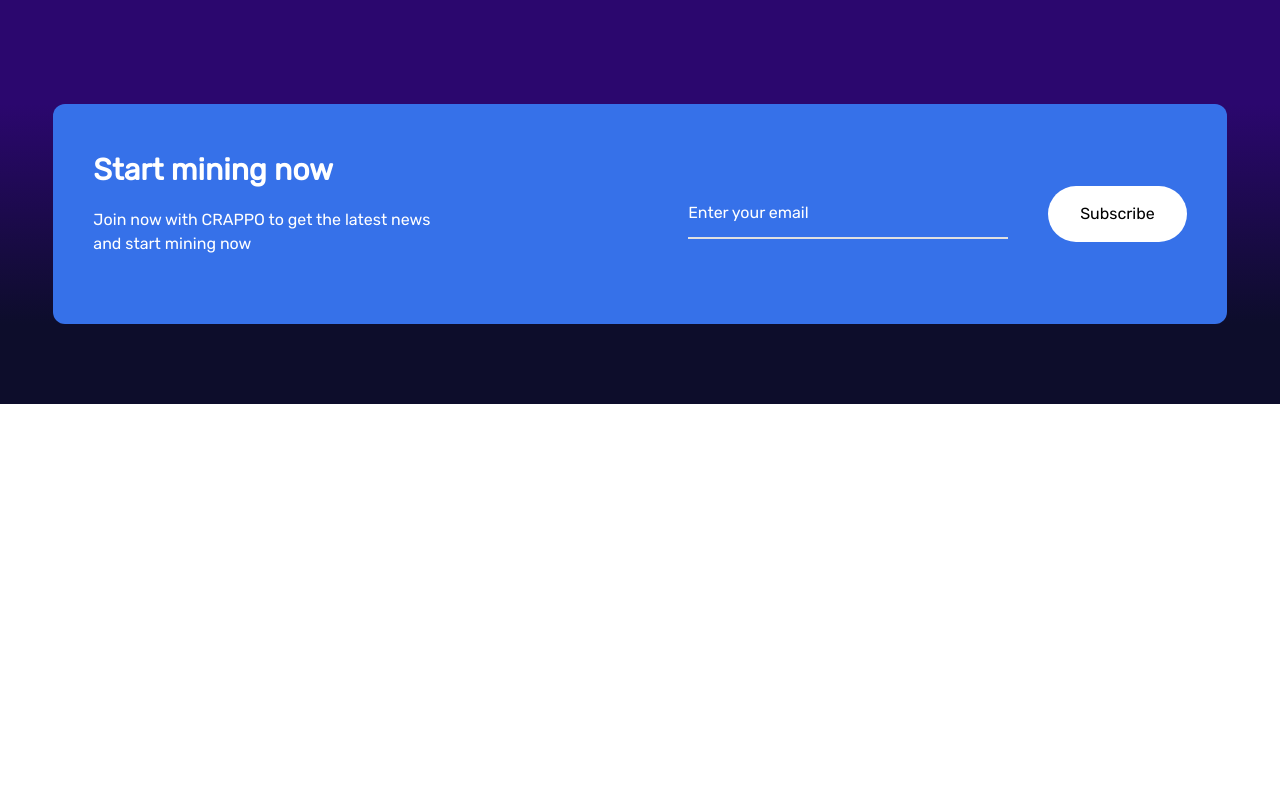
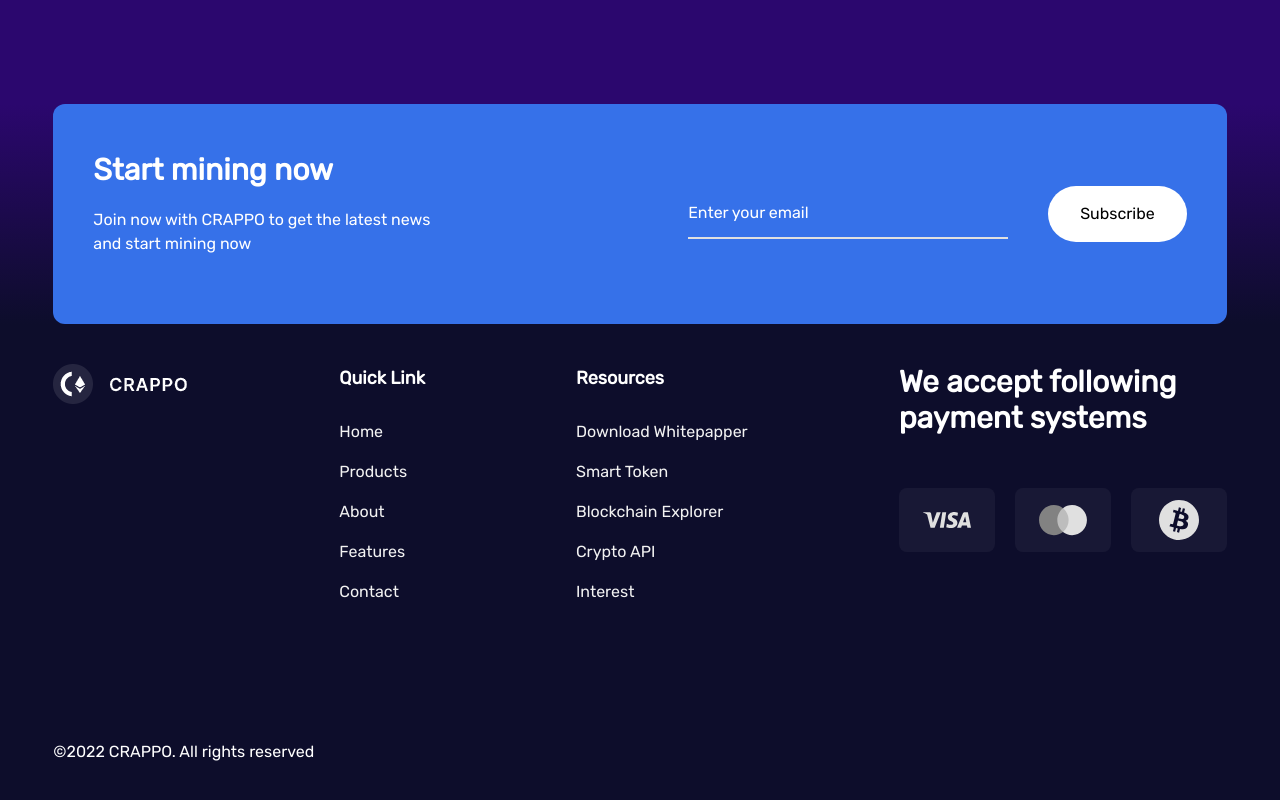
Before and after one commit to danyalbani240/Crappo, a Nuxt app: page / in a window 1280 px wide. Shown: the part 4603-5403 px from the top of the page. Before the commit the page ends 5007 px from the top, so only its background shows below. Built offline with nearby package versions, Linux system fonts and the light colour scheme; what vuetrend would draw is missing.

Commit message:
adding footer,

```diff
--- /dev/null
+++ b/components/footer.vue
@@ -0,0 +1,140 @@
+<template>
+  <div
+    class="flex flex-col mx-auto w-11/12 bg-primary text-Neutral-white pt-10 "
+  >
+    <div class="flex justify-between mb-32">
+      <div><img src="../assets\images\images.png" /></div>
+      <div class="flex flex-col">
+        <p class="text-Neutral-white text-lg font-extrabold mb-5">Quick Link</p>
+        <div class="flex flex-col">
+          <p class="text-Neutral-Grey6 py-2">Home</p>
+          <p class="text-Neutral-Grey6 py-2">Products</p>
+          <p class="text-Neutral-Grey6 py-2">About</p>
+          <p class="text-Neutral-Grey6 py-2">Features</p>
+          <p class="text-Neutral-Grey6 py-2">Contact</p>
+        </div>
+      </div>
+      <div class="flex flex-col">
+        <p class="text-Neutral-white mb-5 font-extrabold text-lg">Resources</p>
+        <div class="flex flex-col">
+          <p class="text-Neutral-Grey6 py-2">
+            Download Whitepapper
+          </p>
+          <p class="text-Neutral-Grey6 py-2">Smart Token</p>
+          <p class="text-Neutral-Grey6 py-2">Blockchain Explorer</p>
+          <p class="text-Neutral-Grey6 py-2">Crypto API</p>
+          <p class="text-Neutral-Grey6 py-2">
+            Interest
+          </p>
+        </div>
+      </div>
+      <div class="flex flex-col">
+        <p class="text-3xl font-extrabold mb-5">
+          We accept following <br />
+          payment systems
+        </p>
+        <div class="flex mt-8">
+          <svg
+            width="96"
+            height="64"
+            viewBox="0 0 96 64"
+            fill="none"
+            xmlns="http://www.w3.org/2000/svg"
+          >
+            <rect opacity="0.05" width="96" height="64" rx="8" fill="#E0E0E0" />
+            <g clip-path="url(#clip0_1:491)">
+              <path
+                d="M58.8931 24.6551C57.7776 24.213 56.5985 23.9912 55.4112 24C51.5718 24 48.8602 26.1037 48.841 29.1236C48.817 31.3421 50.7679 32.5924 52.2437 33.3336C53.7579 34.0958 54.2642 34.576 54.2594 35.2573C54.2498 36.2935 53.05 36.7633 51.9341 36.7633C50.4008 36.7633 49.5633 36.531 48.2747 35.9489L47.7972 35.7062L47.2525 39.1828C48.1859 39.6056 49.8681 39.9684 51.6054 39.9998C55.6872 39.9998 58.3556 37.9091 58.3868 34.6961C58.4204 32.9238 57.3645 31.5849 55.1425 30.4782C53.7915 29.7604 52.954 29.2802 52.954 28.552C52.954 27.9073 53.6715 27.2182 55.1713 27.2182C56.1694 27.192 57.1614 27.3957 58.082 27.8159L58.442 27.9908L58.9867 24.6316L58.8931 24.6551ZM68.8564 24.2819H65.8569C64.9234 24.2819 64.2203 24.5612 63.8124 25.5687L58.0436 39.7831H62.1254L62.9413 37.4523L67.923 37.4575C68.0405 38.003 68.4005 39.7831 68.4005 39.7831H71.9999L68.8564 24.2819ZM43.3194 24.1514H47.2093L44.776 39.6604H40.891L43.3194 24.1462V24.1514ZM33.4449 32.6994L33.8481 34.8527L37.6491 24.2819H41.7693L35.6478 39.7622H31.5372L28.1777 26.6545C28.1233 26.4383 27.9955 26.2527 27.8202 26.135C26.6093 25.4547 25.3263 24.9384 23.9999 24.5977L24.0527 24.2715H30.3134C31.1629 24.308 31.8468 24.5977 32.0747 25.5843L33.4425 32.7072V32.6994H33.4449ZM64.0571 34.2811L65.6073 29.9431C65.5881 29.9901 65.9265 29.0479 66.1232 28.4658L66.3896 29.8048L67.2894 34.2785H64.0547V34.2811H64.0571Z"
+                fill="#E0E0E0"
+              />
+            </g>
+            <defs>
+              <clipPath id="clip0_1:491">
+                <rect
+                  width="48"
+                  height="48"
+                  fill="white"
+                  transform="translate(24 8)"
+                />
+              </clipPath>
+            </defs>
+          </svg>
+          <div class="mx-5">
+            <svg
+              width="96"
+              height="64"
+              viewBox="0 0 96 64"
+              fill="none"
+              xmlns="http://www.w3.org/2000/svg"
+            >
+              <rect
+                opacity="0.05"
+                width="96"
+                height="64"
+                rx="8"
+                fill="#E0E0E0"
+              />
+              <path
+                d="M41.4935 20.2275H54.4592V43.9539H41.4935V20.2275Z"
+                fill="#BDBDBD"
+              />
+              <path
+                d="M42.3167 32.091C42.3167 27.2703 44.5393 22.9945 47.9556 20.2277C45.4449 18.2156 42.2756 17 38.8181 17C30.6268 17 24 23.7489 24 32.091C24 40.4328 30.6268 47.1819 38.8179 47.1819C42.2754 47.1819 45.4448 45.9663 47.9556 43.954C44.5393 41.2293 42.3167 36.9116 42.3167 32.091V32.091Z"
+                fill="#828282"
+              />
+              <path
+                d="M71.9524 32.091C71.9524 40.4328 65.3256 47.1819 57.1345 47.1819C53.677 47.1819 50.5076 45.9663 47.9968 43.954C51.4543 41.1875 53.6359 36.9116 53.6359 32.091C53.6359 27.2703 51.4131 22.9945 47.9968 20.2277C50.5075 18.2156 53.677 17 57.1345 17C65.3256 17 71.9526 23.7909 71.9526 32.091H71.9524Z"
+                fill="#E0E0E0"
+              />
+            </svg>
+          </div>
+          <svg
+            width="96"
+            height="64"
+            viewBox="0 0 96 64"
+            fill="none"
+            xmlns="http://www.w3.org/2000/svg"
+          >
+            <rect opacity="0.05" width="96" height="64" rx="8" fill="#E0E0E0" />
+            <g clip-path="url(#clip0_1:480)">
+              <path
+                d="M67.4018 36.8368C64.7296 47.5568 53.8685 54.0733 43.1638 51.401C32.4435 48.7288 25.927 37.8682 28.5993 27.1637C31.2715 16.4437 42.1168 9.9271 52.8371 12.5994C63.5418 15.256 70.0742 26.1166 67.4018 36.8368Z"
+                fill="#E0E0E0"
+              />
+              <path
+                d="M57.5231 29.5081C57.9138 26.8518 55.8981 25.4143 53.1169 24.4612L54.0231 20.8518L51.8356 20.3049L50.9606 23.8206C50.3825 23.6799 49.7888 23.5393 49.195 23.4143L50.07 19.8831L47.8825 19.3362L46.9919 22.9299C46.5075 22.8206 46.0388 22.7112 45.5856 22.6018V22.5862L42.5544 21.8362L41.9763 24.1799C41.9763 24.1799 43.6013 24.5549 43.57 24.5706C44.4606 24.7893 44.6169 25.3831 44.5856 25.8518L43.5544 29.9612C43.6169 29.9768 43.695 29.9924 43.7888 30.0393C43.7106 30.0237 43.6325 30.0081 43.5544 29.9768L42.1169 35.7268C42.0075 35.9924 41.7263 36.3987 41.1169 36.2424C41.1325 36.2737 39.5231 35.8518 39.5231 35.8518L38.4294 38.3674L41.2888 39.0862C41.82 39.2268 42.3356 39.3518 42.8513 39.4924L41.945 43.1331L44.1325 43.6799L45.0388 40.0706C45.6325 40.2268 46.2263 40.3831 46.7888 40.5237L45.8981 44.1174L48.0856 44.6643L48.9919 41.0237C52.7419 41.7268 55.5544 41.4456 56.7263 38.0549C57.6794 35.3362 56.6794 33.7581 54.7106 32.7268C56.1638 32.3987 57.2419 31.4456 57.5231 29.5081ZM52.5075 36.5393C51.8356 39.2581 47.2419 37.7893 45.7575 37.4143L46.9606 32.5862C48.445 32.9612 53.2263 33.6956 52.5075 36.5393ZM53.195 29.4612C52.57 31.9456 48.7575 30.6799 47.5231 30.3674L48.6169 25.9924C49.8513 26.3049 53.8356 26.8831 53.195 29.4612Z"
+                fill="#0D0D2B"
+              />
+            </g>
+            <defs>
+              <clipPath id="clip0_1:480">
+                <rect
+                  width="40"
+                  height="40"
+                  fill="white"
+                  transform="translate(28 12)"
+                />
+              </clipPath>
+            </defs>
+          </svg>
+        </div>
+      </div>
+    </div>
+    <div class="flex">
+      <p>©2022 CRAPPO. All rights reserved</p>
+      <div class="flex">
+        <div class="item"></div>
+        <div class="item"></div>
+        <div class="item"></div>
+        <div class="item"></div>
+        <div class="item"></div>
+      </div>
+    </div>
+  </div>
+</template>
+
+<script>
+export default {};
+</script>
+
+<style></style>
--- a/pages/index.vue
+++ b/pages/index.vue
@@ -5,6 +5,7 @@
     <CrappoSecurity />
     <Features />
     <Start-mining />
+    <Footer />
   </div>
 </template>
 
```
